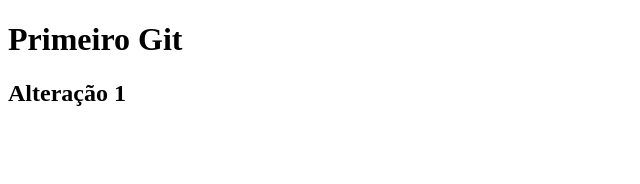
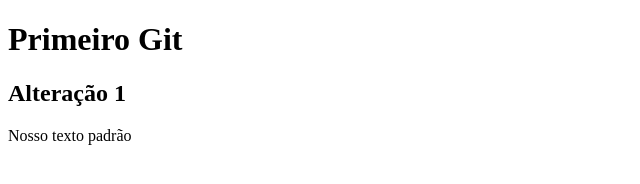
Before and after one commit to rhashida/projeto-curso-git, a plain HTML site: page index.html in a window 1280 px wide. Shown: the whole page, without its empty margins (0-640 px from the left). Drawn offline with Linux system fonts and the light colour scheme.

Commit message:
inclusão de texto com div

```diff
--- a/index.html
+++ b/index.html
@@ -8,5 +8,6 @@
 <body>
     <h1>Primeiro Git</h1>
     <h2>Alteração 1</h2>
+    <div>Nosso texto padrão</div>
 </body>
 </html>
```
